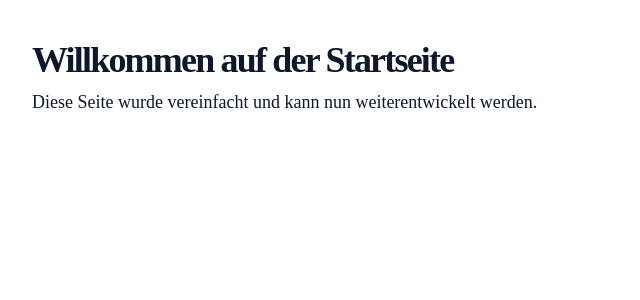
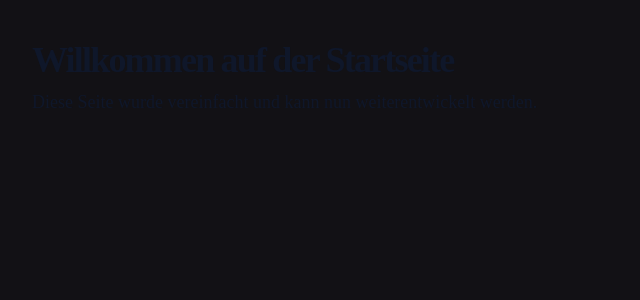
Before and after one commit to LumaSpace-de/luma, a Next.js app: page / in a window 1280 px wide. Shown: the top 300 px of the page, without its empty margins (0-640 px from the left). Built offline with nearby package versions, Linux system fonts and the light colour scheme.

Commit message:
globals.css aktualisieren

```diff
--- a/styles/globals.css
+++ b/styles/globals.css
@@ -3,7 +3,7 @@
 @tailwind utilities;
 
 body {
-  background-color: --background;
+  background-color: #121115;
 }
 
 @layer base {
```
